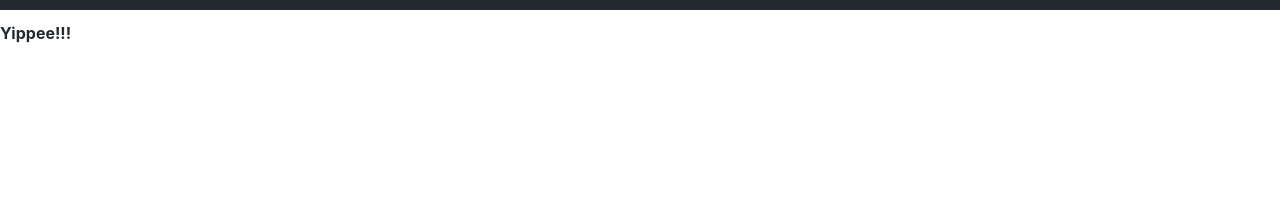
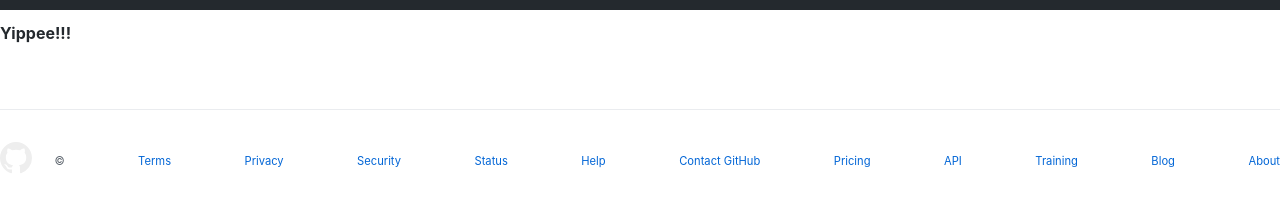
Before and after one commit to ekrresa/my-repos, a website built with Parcel: page src/index.html in a window 1280 px wide. Shown: the part 53-264 px from the top of the page. Built offline with nearby package versions, Linux system fonts and the light colour scheme.

Commit message:
Built footer

```diff
--- a/src/index.html
+++ b/src/index.html
@@ -130,6 +130,33 @@
     </header>
     <h1>Yippee!!!</h1>
 
+    <footer class="footer">
+      <div class="footer__logo">
+        <svg xmlns="http://www.w3.org/2000/svg" viewBox="0 0 16 16">
+          <path fill-rule="evenodd"
+            d="M8 0C3.58 0 0 3.58 0 8c0 3.54 2.29 6.53 5.47 7.59.4.07.55-.17.55-.38 0-.19-.01-.82-.01-1.49-2.01.37-2.53-.49-2.69-.94-.09-.23-.48-.94-.82-1.13-.28-.15-.68-.52-.01-.53.63-.01 1.08.58 1.23.82.72 1.21 1.87.87 2.33.66.07-.52.28-.87.51-1.07-1.78-.2-3.64-.89-3.64-3.95 0-.87.31-1.59.82-2.15-.08-.2-.36-1.02.08-2.12 0 0 .67-.21 2.2.82.64-.18 1.32-.27 2-.27.68 0 1.36.09 2 .27 1.53-1.04 2.2-.82 2.2-.82.44 1.1.16 1.92.08 2.12.51.56.82 1.27.82 2.15 0 3.07-1.87 3.75-3.65 3.95.29.25.54.73.54 1.48 0 1.07-.01 1.93-.01 2.2 0 .21.15.46.55.38A8.013 8.013 0 0016 8c0-4.42-3.58-8-8-8z">
+          </path>
+        </svg>
+      </div>
+
+      <ul class="footer__list">
+        <li class="footer__link" id="github-footer">
+          &copy;
+        </li>
+        <li class="footer__link">Terms</li>
+        <li class="footer__link">Privacy</li>
+        <li class="footer__link">Security</li>
+        <li class="footer__link">Status</li>
+        <li class="footer__link">Help</li>
+        <li class="footer__link">Contact GitHub</li>
+        <li class="footer__link">Pricing</li>
+        <li class="footer__link">API</li>
+        <li class="footer__link">Training</li>
+        <li class="footer__link">Blog</li>
+        <li class="footer__link">About</li>
+      </ul>
+    </footer>
+
     <script src="./index.js"></script>
   </body>
 
--- a/src/style.css
+++ b/src/style.css
@@ -291,3 +291,64 @@ img {
     fill: #fff;
   }
 }
+
+footer {
+  width: 100%;
+  max-width: 81em;
+  margin: auto;
+  padding: 2em 1em 1em 1em;
+  border-top: 1px solid #eaecef;
+  margin-top: 4em;
+  display: flex;
+  align-items: center;
+}
+
+footer .footer__logo {
+  display: none;
+}
+
+.footer__logo svg {
+  fill: #eee;
+}
+
+footer .footer__list {
+  flex: 1;
+  font-size: 0.7rem;
+  color: var(--color-text-secondary);
+  display: flex;
+  align-items: center;
+  justify-content: center;
+  flex-wrap: wrap;
+  line-height: 2;
+}
+
+.footer__link {
+  margin-right: 2em;
+}
+.footer__link:not(:first-child) {
+  color: var(--link-color);
+}
+.footer__link:last-child {
+  margin-right: 0;
+}
+
+@media (min-width: 868px) {
+  footer {
+    padding-left: 0;
+    padding-right: 0;
+  }
+
+  footer .footer__logo {
+    display: block;
+    width: 2em;
+  }
+
+  .footer__logo svg {
+    fill: #eee;
+  }
+
+  footer .footer__list {
+    margin-left: 2em;
+    justify-content: space-between;
+  }
+}
```
